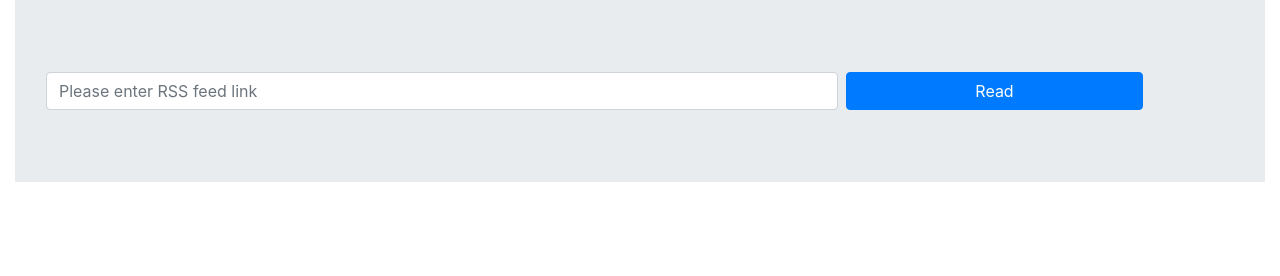
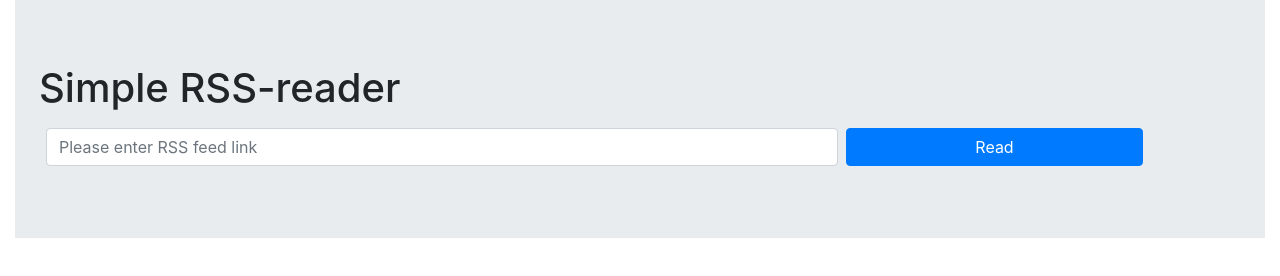
Before and after one commit to enmalafeev/project-lvl3-s464, a website built with webpack: page template.html in a window 1280 px wide. Built offline with nearby package versions, Linux system fonts and the light colour scheme; what melanke-watchjs would draw is missing.

Commit message:
add header in tamplate.html

```diff
--- a/template.html
+++ b/template.html
@@ -10,6 +10,7 @@
 <body>
   <div class="container-fluid">
     <div class="jumbotron jumbotron-fluid">
+      <h1 class="pl-4">Simple RSS-reader</h1>
       <nav class="navbar navbar-expand-lg">
         <form class="form-inline col-lg-12">
           <div class="alert alert-danger col-md-8 d-none" data-error="errorText" role="alert">
```
